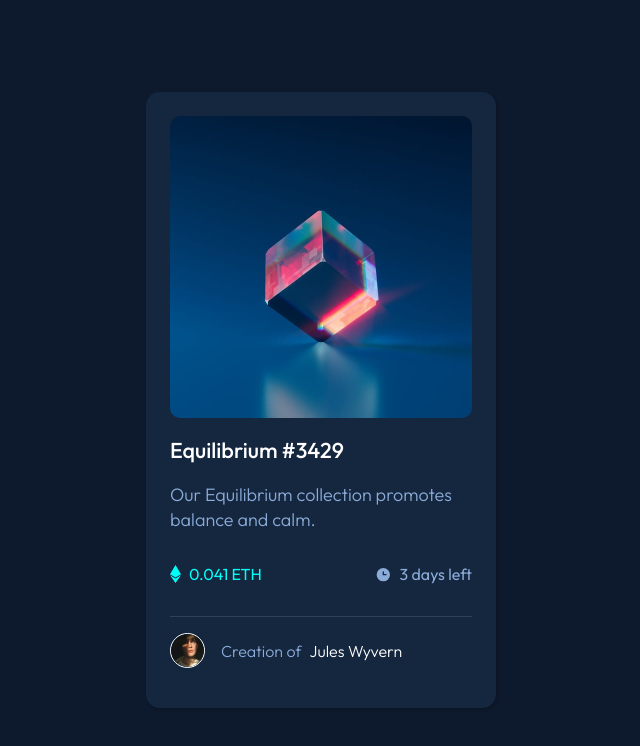
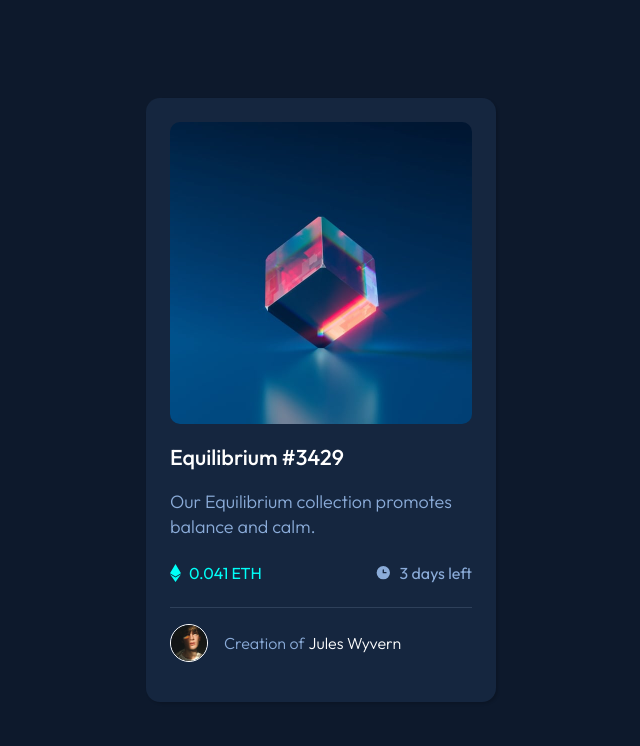
Before and after one commit to Turtlewords/nft_preview_card_component, a plain HTML site: page index.html in a window 1280 px wide. Shown: the whole page, without its empty margins (319-959 px from the left). Drawn offline with Linux system fonts and the light colour scheme.

Commit message:
fix spacing issues

```diff
--- a/styles.css
+++ b/styles.css
@@ -48,7 +48,7 @@ body {
 .content__stats {
     display: flex;
     justify-content: space-between;
-    padding: 1rem 0;
+    padding: .5rem 0;
 }
 
 .stats-price, .stats-time {
@@ -82,7 +82,7 @@ body {
 
 .footer__copy {
     display: flex;
-    gap: .5rem;
+    gap: .25rem;
     margin: 0;
 }
 
@@ -138,7 +138,7 @@ img {
 }
 
 .footer__img {
-    width: 35px;
+    width: 38px;
     border-radius: 100px;
     border: 1px solid var(--white);
 }
```
